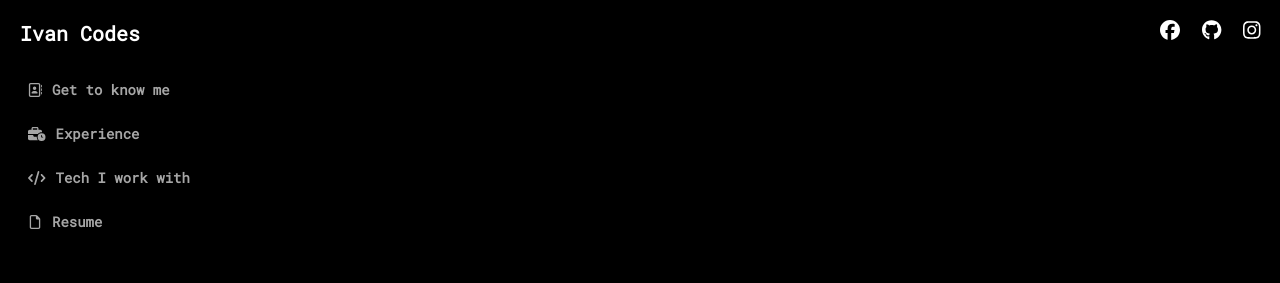
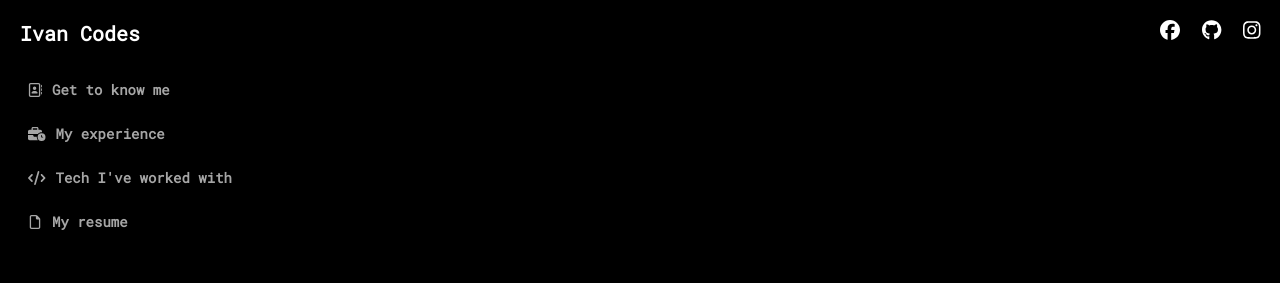
Before and after one commit to IvanTorresMia/Portfolio-2023, a React (Create React App) app: page / in a window 1280 px wide. Shown: the top 283 px of the page. Built offline with nearby package versions, Linux system fonts and the light colour scheme.

Commit message:
Update Over all updates

```diff
--- a/src/App.js
+++ b/src/App.js
@@ -1,69 +1,35 @@
-import './App.css';
-import React, { useCallback, useMemo } from "react"
-import { Menu } from 'antd';
-import Hero from './Pages/Hero';
-import AboutMe from './Pages/AboutMe';
-import { faFacebook, faGithub, faInstagram } from '@fortawesome/free-brands-svg-icons'
-import { FontAwesomeIcon } from '@fortawesome/react-fontawesome'
-import { faFile, faAddressBook } from '@fortawesome/free-regular-svg-icons'
-import { faCode, faBusinessTime } from "@fortawesome/free-solid-svg-icons"
-import Technologies from './Pages/Technologies';
+import "./App.css";
+import React from "react";
+import {
+  faFacebook,
+  faGithub,
+  faInstagram,
+} from "@fortawesome/free-brands-svg-icons";
+import { FontAwesomeIcon } from "@fortawesome/react-fontawesome";
+import { Route, Routes } from "react-router-dom";
+import SideNav from "./Components/SideNav";
+import Main from "./Pages/Main";
 
 function App() {
-  const getItem = useCallback((label, key, icon, children, type) => {
-    return {
-      key,
-      icon,
-      children,
-      label,
-      type,
-    };
-  }, [])
-
-  let items = useMemo(() => {
-    let items = [
-      getItem("Get to know me", "about", <FontAwesomeIcon icon={faAddressBook} />),
-      getItem("Experience", "experience", <FontAwesomeIcon icon={faBusinessTime} />),
-      getItem("Tech I work with", "tech", <FontAwesomeIcon icon={faCode} />),
-      getItem("Resume", "resume",   <FontAwesomeIcon icon={faFile} />),
-
-    ]
-    return items
-  }, [getItem])
-
-  const handleNavClick = (e) => {
-
-  }
   return (
     <div className="container main-bc">
-      <div className='sider-menu'>
-        <div className='header font-xl p-m main-bc d-flex justify-content-between'>
-          <div className='text-color-w font-robo'>
-            Ivan Codes
-          </div>
-          <div className='d-flex justify-content-between' style={{ width: "100px"}}>
+      <div className="sider-menu">
+        <div className="header font-xl p-m main-bc d-flex justify-content-between">
+          <div className="text-color-w font-robo">Ivan Codes</div>
+          <div
+            className="d-flex justify-content-between"
+            style={{ width: "100px" }}
+          >
             <FontAwesomeIcon icon={faFacebook} />
             <FontAwesomeIcon icon={faGithub} />
             <FontAwesomeIcon icon={faInstagram} />
           </div>
         </div>
-        <Menu
-          onClick={handleNavClick}
-          style={{
-            width: 256,
-            height: 500
-          }}
-          className="navigation main-bc font-robo"
-          theme="dark"
-          defaultSelectedKeys={['1']}
-          defaultOpenKeys={['sub1']}
-          mode="inline"
-          items={items}
-        />
+        <SideNav />
       </div>
-      <Hero />
-      <AboutMe />
-      <Technologies />
+      <Routes>
+        <Route path="" element={<Main />} />
+      </Routes>
     </div>
   );
 }
--- /dev/null
+++ b/src/Components/SideNav.js
@@ -0,0 +1,93 @@
+import React, { useMemo } from "react";
+import { faFile, faAddressBook } from "@fortawesome/free-regular-svg-icons";
+import { faCode, faBusinessTime } from "@fortawesome/free-solid-svg-icons";
+import { FontAwesomeIcon } from "@fortawesome/react-fontawesome";
+import { Menu } from "antd";
+import { Link } from "react-scroll";
+const SideNav = () => {
+  let items = useMemo(() => {
+    return [
+      {
+        label: (
+          <Link
+            to="aboutme"
+            smooth={true}
+            hashSpy={true}
+            duration={500}
+            offset={-100}
+          >
+            Get to know me
+          </Link>
+        ),
+        key: "AboutMe",
+        icon: <FontAwesomeIcon icon={faAddressBook} />,
+      },
+      {
+        label: (
+          <Link
+            to="experience"
+            smooth={true}
+            hashSpy={true}
+            duration={500}
+            offset={-100}
+          >
+           My experience
+          </Link>
+        ),
+        key: "experience",
+        icon: <FontAwesomeIcon icon={faBusinessTime} />,
+      },
+      {
+        label: (
+          <Link
+            to="tech"
+            smooth={true}
+            hashSpy={true}
+            duration={500}
+            offset={-100}
+          >
+           Tech I've worked with
+          </Link>
+        ),
+        key: "tech",
+        icon: <FontAwesomeIcon icon={faCode} />,
+      },
+      {
+        label: (
+          <Link
+            to="resume"
+            smooth={true}
+            hashSpy={true}
+            duration={500}
+            offset={-100}
+          >
+            My resume
+          </Link>
+        ),
+        key: "resume",
+        icon: <FontAwesomeIcon icon={faFile} />,
+      },
+    ];
+  }, []);
+
+  const handleNavClick = (e) => {};
+  return (
+    <>
+      <Menu
+        onClick={handleNavClick}
+        style={{
+          width: 256,
+          height: 500,
+        }}
+        className="navigation main-bc font-robo"
+        theme="dark"
+        defaultSelectedKeys={["1"]}
+        defaultOpenKeys={["sub1"]}
+        mode="inline"
+        items={items}
+      />
+    </>
+  );
+};
+
+export default SideNav;
--- a/src/Pages/AboutMe.js
+++ b/src/Pages/AboutMe.js
@@ -1,30 +1,44 @@
-import React from 'react';
-import ProfileImage from '../Images/profile-pic.jpeg'
-import { Image } from 'antd';
+import React from "react";
+import ProfileImage from "../Images/profile-pic.jpeg";
+import { Image } from "antd";
 import { Typography } from "antd";
 let { Text, Title } = Typography;
 
 const AboutMe = () => {
-
-
   return (
-        <div className='d-flex justify-content-between w-60 m-auto h-vh'>
-            <div className='p-m'>
+    <div
+      className="d-flex justify-content-between w-60 m-auto h-vh"
+      id="aboutme"
+    >
+      <div className="p-m">
         <Image width={400} src={ProfileImage} alt="Ivan-Torres" />
       </div>
-            <div className='text-color-w d-flex flex-column text-center p-m'>
-                <Title className='font-xxl secondary-c title'>
-                    Who is this guy?
-                </Title>
-                <Text className='text-color-w font-16 p-b-m'>
-                    Lorem ipsum dolor sit amet, consectetur adipiscing elit, sed do eiusmod tempor incididunt ut labore et dolore magna aliqua. Ut enim ad minim veniam, quis nostrud exercitation ullamco laboris nisi ut aliquip ex ea commodo consequat. Duis aute irure dolor in reprehenderit in voluptate velit esse cillum dolore eu fugiat nulla pariatur. Excepteur sint occaecat cupidatat non proident, sunt in culpa qui officia deserunt mollit anim id est laborum.
+      <div className="text-color-w d-flex flex-column text-center p-m">
+        <Title className="font-xxl secondary-c title">Who is this guy?</Title>
+        <Text className="text-color-w font-16 p-b-m">
+          Lorem ipsum dolor sit amet, consectetur adipiscing elit, sed do
+          eiusmod tempor incididunt ut labore et dolore magna aliqua. Ut enim ad
+          minim veniam, quis nostrud exercitation ullamco laboris nisi ut
+          aliquip ex ea commodo consequat. Duis aute irure dolor in
+          reprehenderit in voluptate velit esse cillum dolore eu fugiat nulla
+          pariatur. Excepteur sint occaecat cupidatat non proident, sunt in
+          culpa qui officia deserunt mollit anim id est laborum.
         </Text>
-                <Text className='text-color-w font-16'>
-                    Lorem ipsum dolor sit amet, consectetur adipiscing elit,  <span className="secondary-c">ed do eiusmod tempor incididunt ut </span> labore et dolore magna aliqua. Ut enim ad minim veniam, quis nostrud exercitation ullamco laboris nisi ut aliquip ex ea commodo consequat. Duis aute irure dolor in reprehenderit in voluptate velit esse cillum dolore eu fugiat nulla pariatur. Excepteur sint occaecat cupidatat non proident, sunt in culpa qui officia deserunt mollit anim id est laborum.
+        <Text className="text-color-w font-16">
+          Lorem ipsum dolor sit amet, consectetur adipiscing elit,{" "}
+          <span className="secondary-c">
+            ed do eiusmod tempor incididunt ut{" "}
+          </span>{" "}
+          labore et dolore magna aliqua. Ut enim ad minim veniam, quis nostrud
+          exercitation ullamco laboris nisi ut aliquip ex ea commodo consequat.
+          Duis aute irure dolor in reprehenderit in voluptate velit esse cillum
+          dolore eu fugiat nulla pariatur. Excepteur sint occaecat cupidatat non
+          proident, sunt in culpa qui officia deserunt mollit anim id est
+          laborum.
         </Text>
       </div>
     </div>
-    )
-}
+  );
+};
 
 export default AboutMe;
--- a/src/Pages/Hero.js
+++ b/src/Pages/Hero.js
@@ -3,21 +3,24 @@ import { Typography } from "antd";
 let { Text, Title } = Typography;
 
 const Hero = () => {
-
   return (
-        <div className="h-vh main-bc d-flex justify-content-center flex-column align-items-center">
-            <Title className="text-color-w m-b-0">
-                Ivan Torres
-            </Title>
+    <div
+      className="h-vh main-bc d-flex justify-content-center flex-column align-items-center"
+      id="hero"
+    >
+      <Title className="text-color-w m-b-0">Ivan Torres</Title>
       <Title className="secondary-c font-xxl m-t-0 font-robo">
         Software Engineer
       </Title>
       <Text className="text-color-w font-xl w-40 text-center">
-                <span className="secondary-c font-xxl font-robo">Hello there 👋 </span><br/>
-                Lorem ipsum dolor sit amet, consectetur adipiscing elit, sed do eiusmod tempor incididunt ut labore et dolore magna aliqua, sed do eiusmod tempor incididunt ut labore et dolore magna aliqua.
+        <span className="secondary-c font-xxl font-robo">Hello there 👋 </span>
+        <br />
+        Lorem ipsum dolor sit amet, consectetur adipiscing elit, sed do eiusmod
+        tempor incididunt ut labore et dolore magna aliqua, sed do eiusmod
+        tempor incididunt ut labore et dolore magna aliqua.
       </Text>
     </div>
-    )
-}
+  );
+};
 
-export default Hero
+export default Hero;
--- /dev/null
+++ b/src/Pages/Main.js
@@ -0,0 +1,16 @@
+import React from "react";
+import Hero from "./Hero";
+import AboutMe from "./AboutMe";
+import Technologies from "./Technologies";
+
+const Main = () => {
+  return (
+    <>
+      <Hero />
+      <AboutMe />
+      <Technologies />
+    </>
+  );
+};
+
+export default Main;
--- a/src/index.js
+++ b/src/index.js
@@ -1,17 +1,20 @@
-import React from 'react';
-import ReactDOM from 'react-dom/client';
-import './index.css';
-import './css/helpers.css'
-import './css/spacing.css'
-import './css/colors.css'
-import './css/overrides.css'
-import App from './App';
-import reportWebVitals from './reportWebVitals';
+import React from "react";
+import ReactDOM from "react-dom/client";
+import "./index.css";
+import "./css/helpers.css";
+import "./css/spacing.css";
+import "./css/colors.css";
+import "./css/overrides.css";
+import App from "./App";
+import reportWebVitals from "./reportWebVitals";
+import { BrowserRouter } from "react-router-dom";
 
-const root = ReactDOM.createRoot(document.getElementById('root'));
+const root = ReactDOM.createRoot(document.getElementById("root"));
 root.render(
   <React.StrictMode>
-    <App />
+    <BrowserRouter>
+      <App />
+    </BrowserRouter>
   </React.StrictMode>
 );
 
--- a/src/reportWebVitals.js
+++ b/src/reportWebVitals.js
@@ -1,6 +1,6 @@
-const reportWebVitals = onPerfEntry => {
+const reportWebVitals = (onPerfEntry) => {
   if (onPerfEntry && onPerfEntry instanceof Function) {
-    import('web-vitals').then(({ getCLS, getFID, getFCP, getLCP, getTTFB }) => {
+    import("web-vitals").then(({ getCLS, getFID, getFCP, getLCP, getTTFB }) => {
       getCLS(onPerfEntry);
       getFID(onPerfEntry);
       getFCP(onPerfEntry);
```
Also changed, not shown: src/Pages/Technologies.js (+47 -32 lines), src/icons/Icons.js (+7 -3 lines), src/setupTests.js (+1 -1 lines), 1 other file (tests, documents, lock files or other folders). Lines whose indentation alone changed are shown as unchanged.
